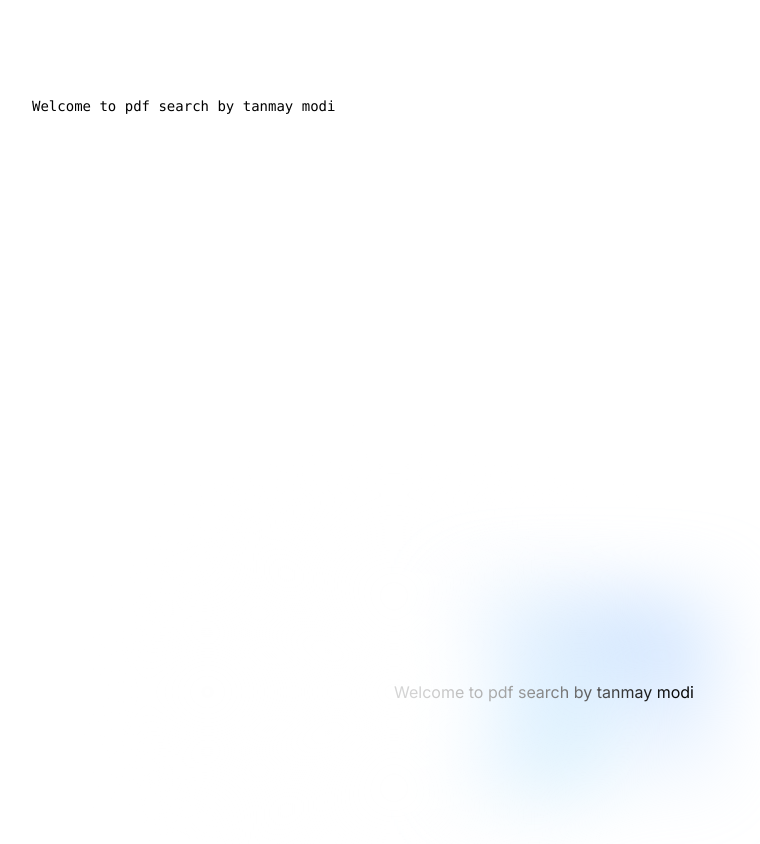
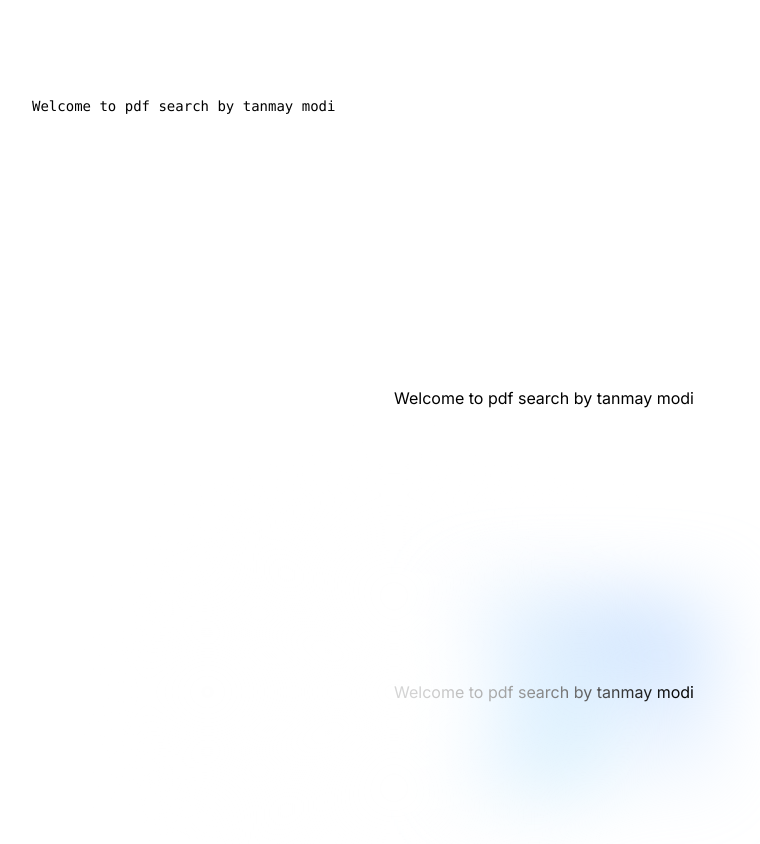
Before and after one commit to tanmodi/searchpdf, a Next.js app: page / in a window 1280 px wide. Shown: the top 844 px of the page, without its empty margins (96-856 px from the left). Built offline with nearby package versions, Linux system fonts and the light colour scheme.

Commit message:
intial commit

```diff
--- a/src/app/page.js
+++ b/src/app/page.js
@@ -8,7 +8,7 @@ export default function Home() {
                 <p>Welcome to pdf search by tanmay modi</p>
                 </div>
             </div>
-
+            <p>Welcome to pdf search by tanmay modi</p>
             <div className="relative flex place-items-center before:absolute before:h-[300px] before:w-full sm:before:w-[480px] before:-translate-x-1/2 before:rounded-full before:bg-gradient-radial before:from-white before:to-transparent before:blur-2xl before:content-[''] after:absolute after:-z-20 after:h-[180px] after:w-full sm:after:w-[240px] after:translate-x-1/3 after:bg-gradient-conic after:from-sky-200 after:via-blue-200 after:blur-2xl after:content-[''] before:dark:bg-gradient-to-br before:dark:from-transparent before:dark:to-blue-700 before:dark:opacity-10 after:dark:from-sky-900 after:dark:via-[#0141ff] after:dark:opacity-40 before:lg:h-[360px] z-[-1]">
                 <p>Welcome to pdf search by tanmay modi</p>
             </div>
```
